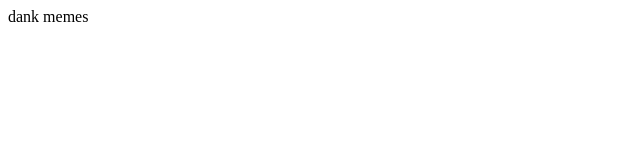
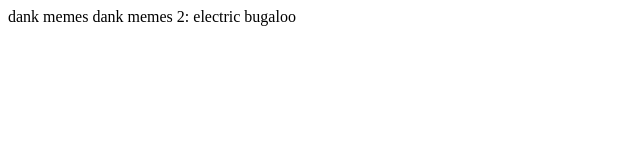
Before and after one commit to mrSpencerGray/rep-1, a plain HTML site: page index.html in a window 1280 px wide. Shown: the whole page, without its empty margins (0-640 px from the left). Drawn offline with Linux system fonts and the light colour scheme.

Commit message:
updated index

```diff
--- a/index.html
+++ b/index.html
@@ -4,5 +4,6 @@
 <title> my git </title>
 </head>
 <body>dank memes
+dank memes 2: electric bugaloo
 </body>
 </html>
```
